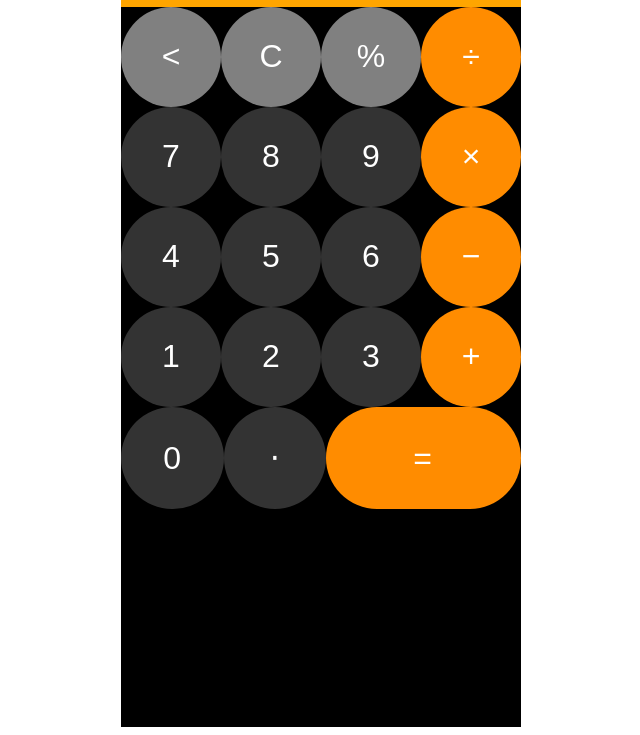
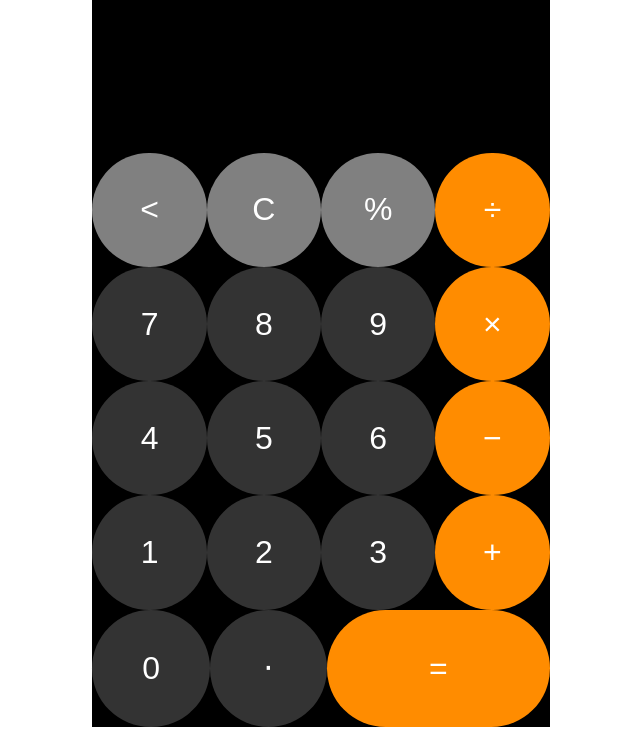
Before and after one commit to albaraa-ali/calculator, a plain HTML site: page index.html in a window 1280 px wide. Shown: the part 81-816 px from the top of the page, without its empty margins (319-959 px from the left). Drawn offline with Linux system fonts and the light colour scheme.

Commit message:
change the buttons layout and style

```diff
--- a/index.html
+++ b/index.html
@@ -10,8 +10,8 @@
 
 <body>
     <div class="calculator">
-        <div class="screen">
-            <h1>Screen</h1>
+        <div class="display">
+
         </div>
         <div class="keypad">
             <div class="row">
@@ -41,7 +41,7 @@
             <div class="row last">
                 <button class="btn">0</button>
                 <button class="btn">&#8901;</button>
-                <button class="btn orange equal">&#61;</button>
+                <button id="equal" class="btn orange">&#61;</button>
             </div>
         </div>
 
--- a/style.css
+++ b/style.css
@@ -11,20 +11,18 @@ button {
     border-radius: 50%;
     background-color: #333;
     color: white;
-    font-size:xx-large
+    font-size: xx-large
 }
 
-.screen {
-    background-color: orange;
+
+.display {
+    flex: 3;
 }
 
-.equal {
+#equal {
+    border-radius: 10000px;
     flex: 2;
     aspect-ratio: 2;
-    width: 50%;
-    border-radius: 1000px;
-    padding-right: 2%;
-    text-align: center;
 }
 
 .orange {
@@ -38,20 +36,21 @@ button {
 .calculator {
     display: flex;
     flex-direction: column;
-    justify-content: space-between;
     background-color: #000;
     height: 100vh;
-    border:none;
-    aspect-ratio: 1/2;
+    border: none;
+    aspect-ratio: 4/7;
 }
 
 .keypad {
+    justify-content: center;
     display: flex;
     flex-direction: column;
-    flex: 3;
+    flex: 4;
 }
 
 .row {
     display: flex;
     justify-content: space-evenly;
+    flex: 1;
 }
```
